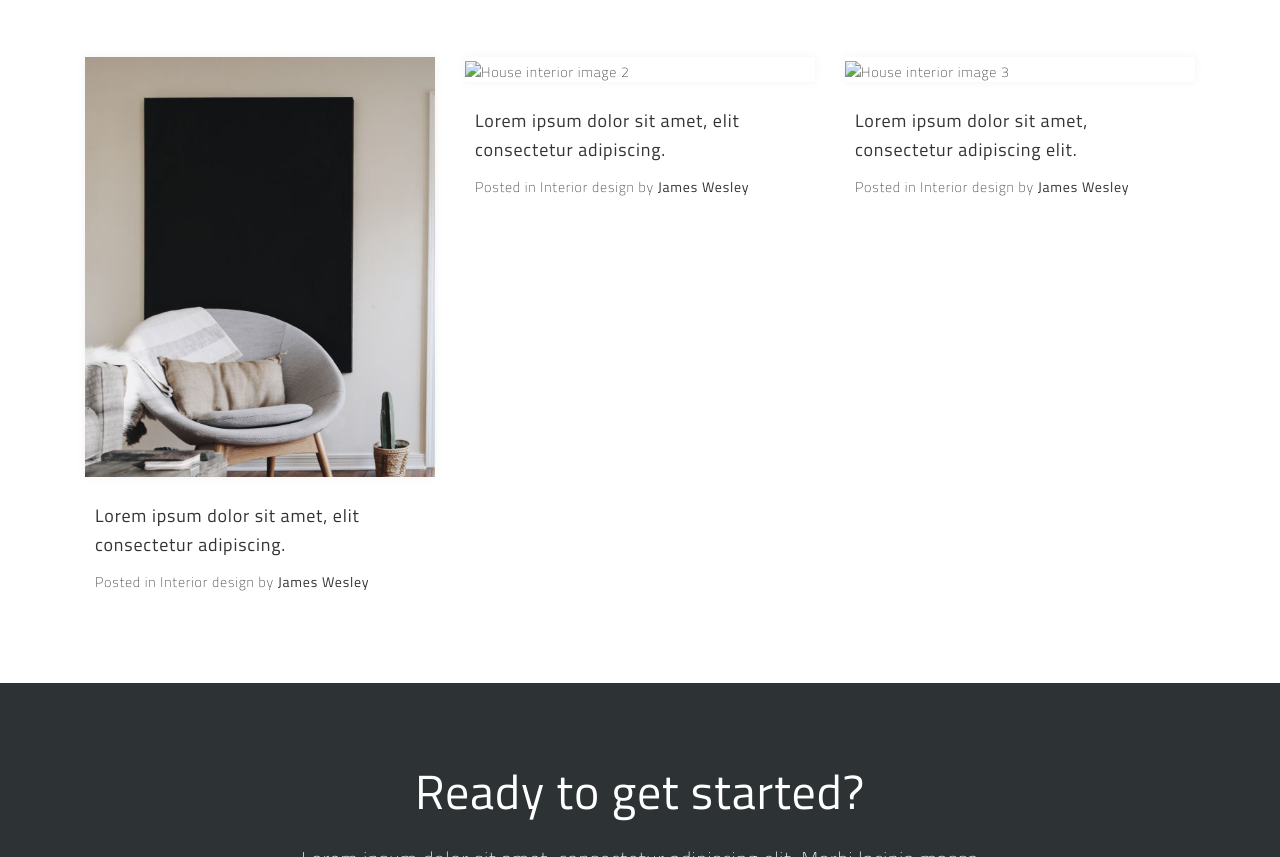
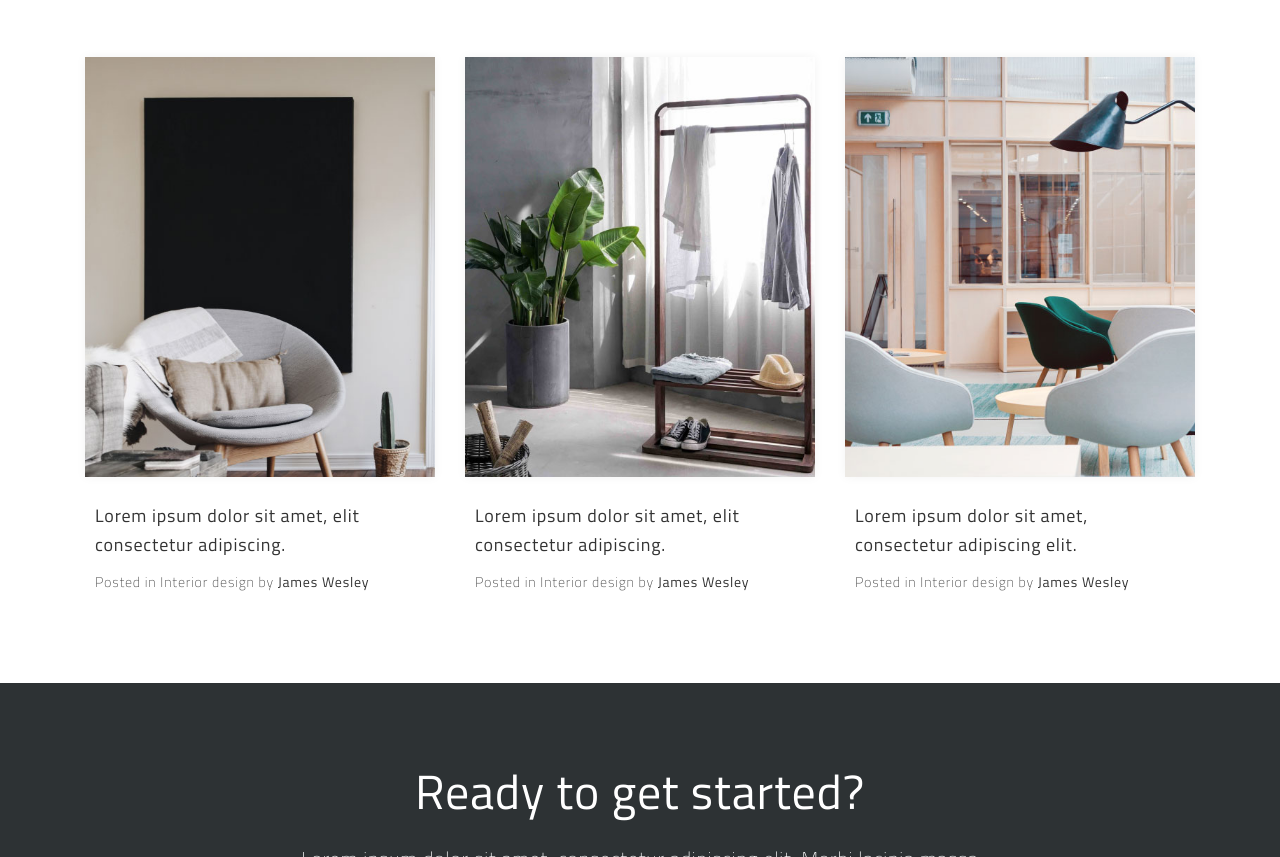
Before and after one commit to eddiemae/Real-Estate-Landing-Page, a plain HTML site: page index.html in a window 1280 px wide. Shown: the part 1783-2640 px from the top of the page. Drawn offline with nearby package versions, Linux system fonts and the light colour scheme.

Commit message:
Update index.html

```diff
--- a/index.html
+++ b/index.html
@@ -254,7 +254,7 @@
         </div>
         <div class="col-md-4 topmargin-sm">
           <div class="blog-img">
-            <a href="#"><img src="assets/images/img-04.jpg" class="img-fluid" alt="House interior image 2"></a>
+            <a href="#"><img src="images/img-04.jpg" class="img-fluid" alt="House interior image 2"></a>
           </div>
           <div class="blog-info">
             <a href="#">
@@ -265,7 +265,7 @@
         </div>
         <div class="col-md-4 topmargin-sm">
           <div class="blog-img">
-            <a href="#"><img src="assets/images/img-05.jpg" class="img-fluid" alt="House interior image 3"></a>
+            <a href="#"><img src="images/img-05.jpg" class="img-fluid" alt="House interior image 3"></a>
           </div>
           <div class="blog-info">
             <a href="#">
```
